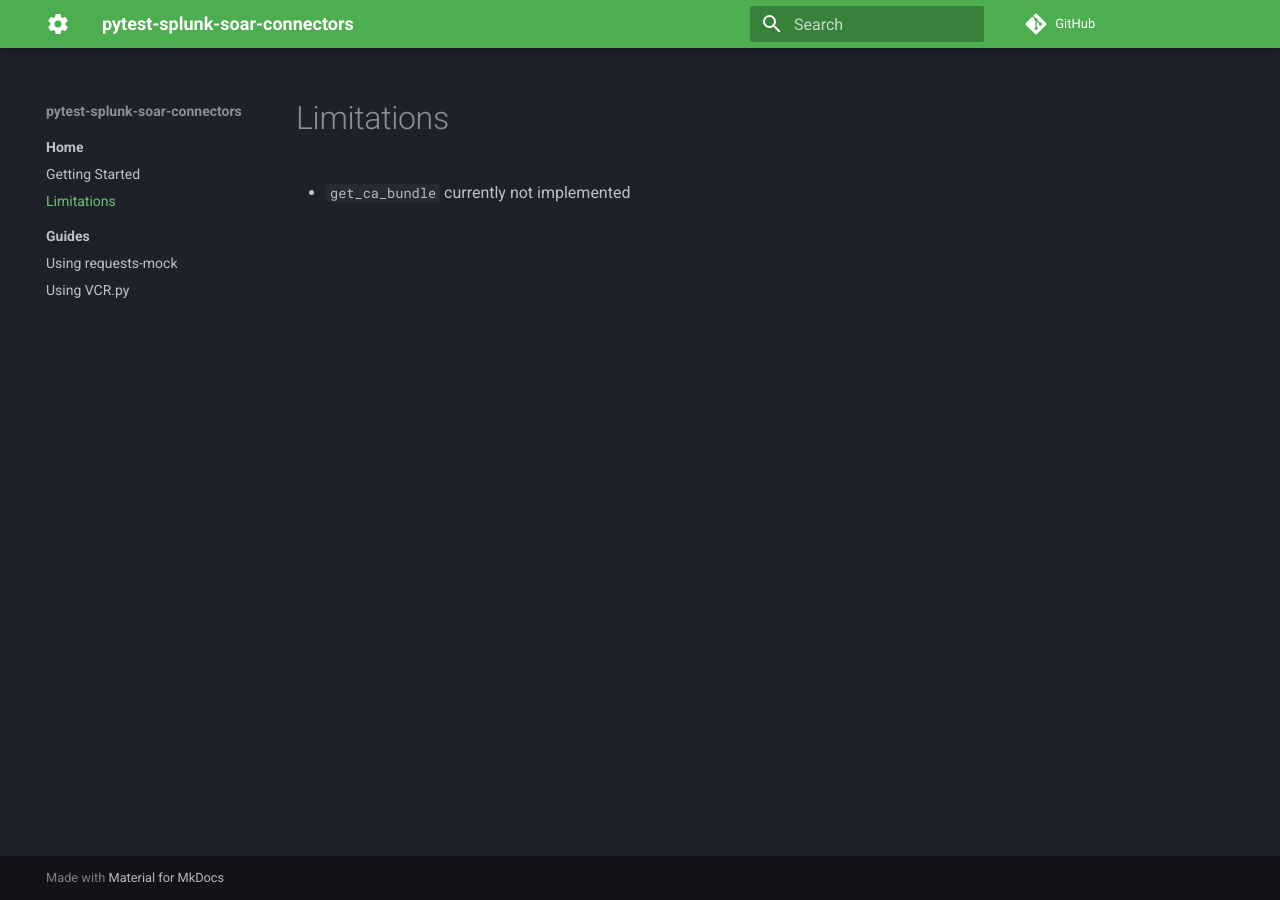
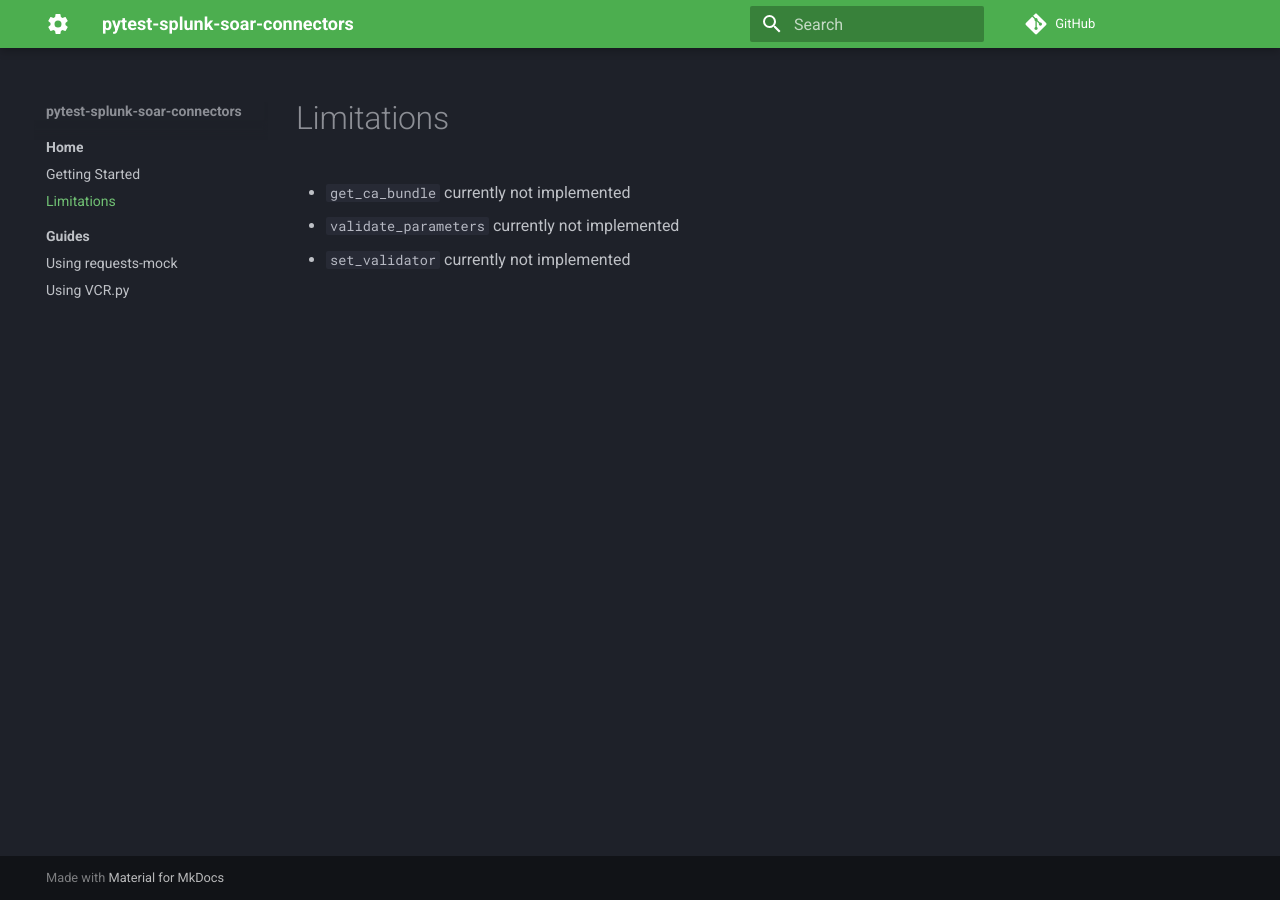
Before and after one commit to splunk/pytest-splunk-soar-connectors, an MkDocs documentation site: the page built from docs/limitations.md, in a window 1280 px wide. Built offline with MkDocs 1.6.1 and Material for MkDocs 9.7.7, drawn with Linux system fonts in a browser that asks for light colours; comment, search, counter and statistics services are not loaded.

Commit message:
add more limits

```diff
--- a/docs/limitations.md
+++ b/docs/limitations.md
@@ -2,3 +2,5 @@
 
 
 - `get_ca_bundle` currently not implemented
+- `validate_parameters` currently not implemented
+- `set_validator` currently not implemented
```
